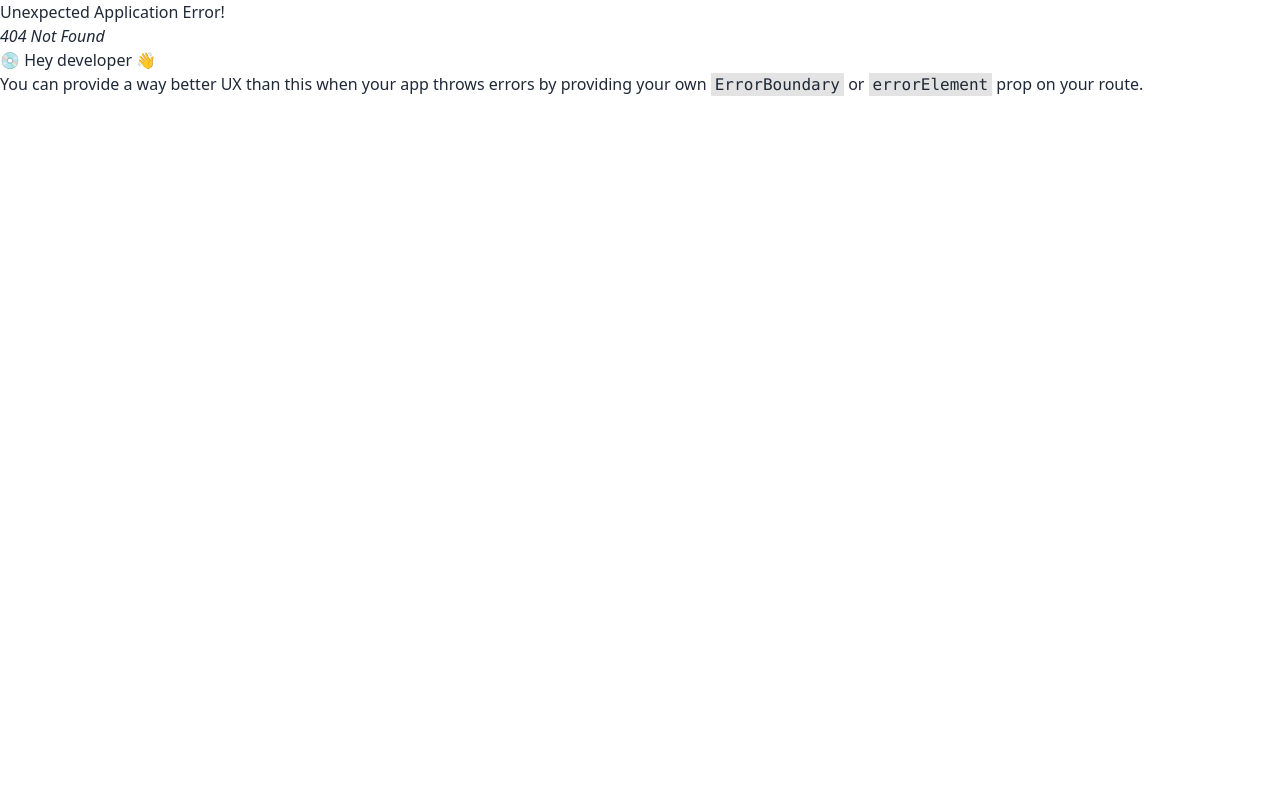
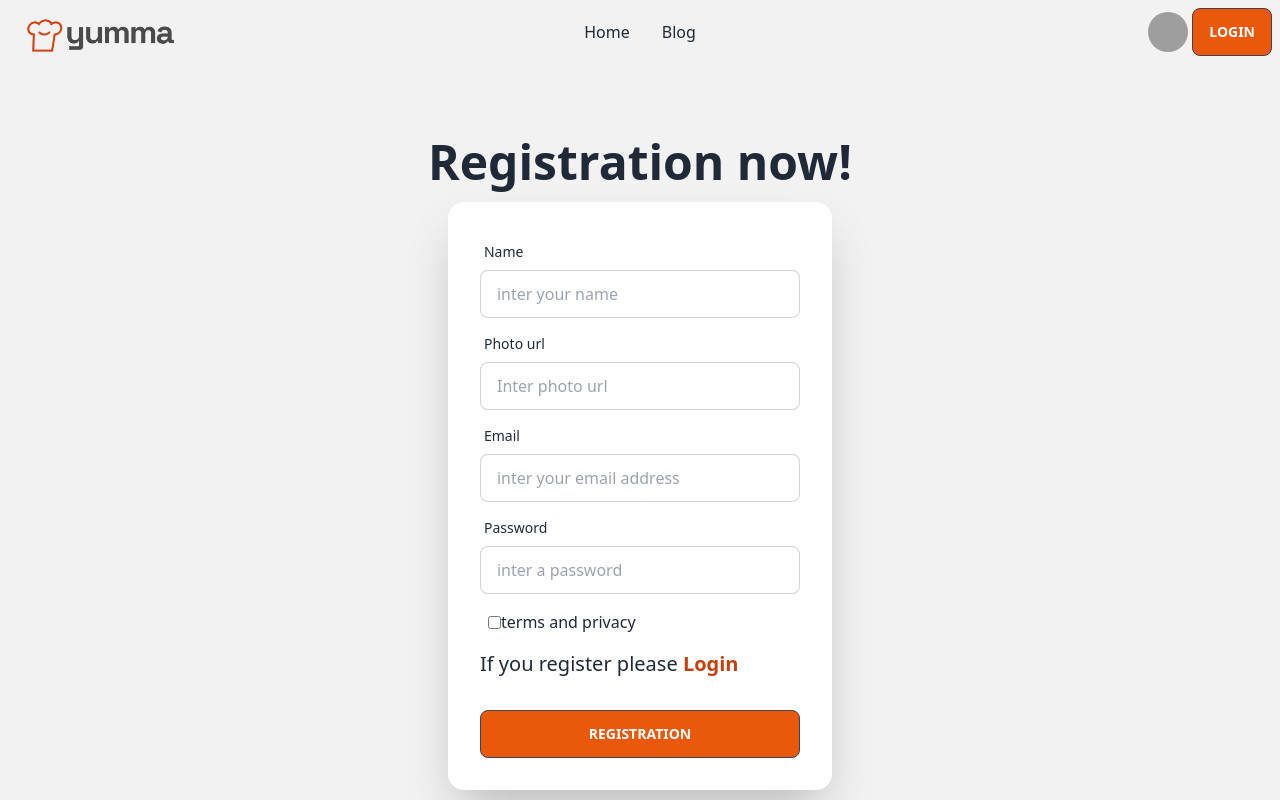
Before and after one commit to mdmorshedsagar/Recipe-hunter-client, a React (Vite) app: page /register in a window 1280 px wide. Before the commit this address had no page. Shown: the top 800 px of the page. Built offline with nearby package versions, Linux system fonts and the light colour scheme; grey boxes are pictures that could not be loaded.

Commit message:
login-register-layout-create

```diff
--- a/src/Pages/Home.jsx
+++ b/src/Pages/Home.jsx
@@ -1,8 +1,6 @@
 // eslint-disable-next-line no-unused-vars
 import React from "react";
 // eslint-disable-next-line no-unused-vars
-
-
 import Testimoneal from "./HomepageSection/Testimoneal";
 import JoinUs from "./HomepageSection/JoinUs";
 import Header from "./HomepageSection/Header";
--- /dev/null
+++ b/src/Pages/Login.jsx
@@ -0,0 +1,45 @@
+// eslint-disable-next-line no-unused-vars
+import React from 'react';
+import { Link } from 'react-router-dom';
+
+const Login = () => {
+    return (
+        <form>
+<div className="hero min-h-screen bg-base-200">
+        <div className="hero-content flex-col ">
+          <div className="text-center ">
+            <h1 className="text-5xl w-[400px] font-bold px-5">Login now!</h1>
+
+          </div>
+          <div className="card flex-shrink-0 w-full max-w-sm shadow-2xl bg-base-100">
+            <div className="card-body">
+              <div className="form-control">
+                <label className="label">
+                  <span className="label-text">Email</span>
+                </label>
+                <input type="email" placeholder="Inter email" className="input input-bordered" />
+              </div>
+              <div className="form-control">
+                <label className="label">
+                  <span className="label-text">Password</span>
+                </label>
+                <input type="password" placeholder="Inter password" className="input input-bordered" />
+                <label className="label">
+                  <a href="#" className="label-text-alt link link-hover">Forgot password?</a>
+                </label>
+
+                <h1 className='text-xl'>If you new please <Link className='text-orange-700 font-bold' to='/register'>Registration</Link> </h1>
+              </div>
+              <div className="form-control mt-6">
+                <button className="btn bg-orange-600">Login</button>
+              </div>
+            </div>
+          </div>
+        </div>
+      </div>
+        </form>
+
+    );
+};
+
+export default Login;
--- a/src/Pages/Navber.jsx
+++ b/src/Pages/Navber.jsx
@@ -39,7 +39,7 @@ const Navber = () => {
           <img src="https://plus.unsplash.com/premium_photo-1664701475272-953393050754?ixlib=rb-4.0.3&ixid=MnwxMjA3fDB8MHxwaG90by1wYWdlfHx8fGVufDB8fHx8&auto=format&fit=crop&w=774&q=80" />
         </div>
       </label>
-    <a className="btn">login</a>
+    <Link to='/login' className="btn bg-orange-600">login</Link>
   </div>
 </div>
     );
--- /dev/null
+++ b/src/Pages/Register.jsx
@@ -0,0 +1,60 @@
+// eslint-disable-next-line no-unused-vars
+import React from 'react';
+import { Link } from 'react-router-dom';
+
+const Register = () => {
+    return (
+        <form >
+                <div className="hero min-h-screen bg-base-200">
+  <div className="hero-content flex-col ">
+    <div className="text-center">
+      <h1 className="text-5xl font-bold">Registration now!</h1>
+
+    </div>
+    <div className="card flex-shrink-0 w-full max-w-sm shadow-2xl bg-base-100">
+      <div className="card-body">
+        <div className="form-control">
+          <label className="label">
+            <span className="label-text">Name</span>
+          </label>
+          <input type="text" placeholder="inter your name" className="input input-bordered" />
+        </div>
+        <div className="form-control">
+          <label className="label">
+            <span className="label-text">Photo url</span>
+          </label>
+          <input type="text" placeholder="Inter photo url" className="input input-bordered" />
+        </div>
+        <div className="form-control">
+          <label className="label">
+            <span className="label-text">Email</span>
+          </label>
+          <input type="email" placeholder="inter your email address" className="input input-bordered" />
+        </div>
+        <div className="form-control">
+          <label className="label">
+            <span className="label-text">Password</span>
+          </label>
+          <input type="password" placeholder="inter a password " className="input input-bordered" />
+          <label className="label">
+          <div className='label'>
+      <input  type="checkbox" name="checkbox"/>
+      <p >terms and privacy</p>
+    </div>
+          </label>
+
+          <h1 className='text-xl'>If you register please <Link className='text-orange-700 font-bold' to='/login'>Login</Link> </h1>
+        </div>
+        <div className="form-control mt-6">
+          <button className="btn bg-orange-600">Registration</button>
+        </div>
+      </div>
+    </div>
+  </div>
+</div>
+        </form>
+
+    );
+};
+
+export default Register;
```
Also changed, not shown: src/main.jsx (+10 -0 lines).
